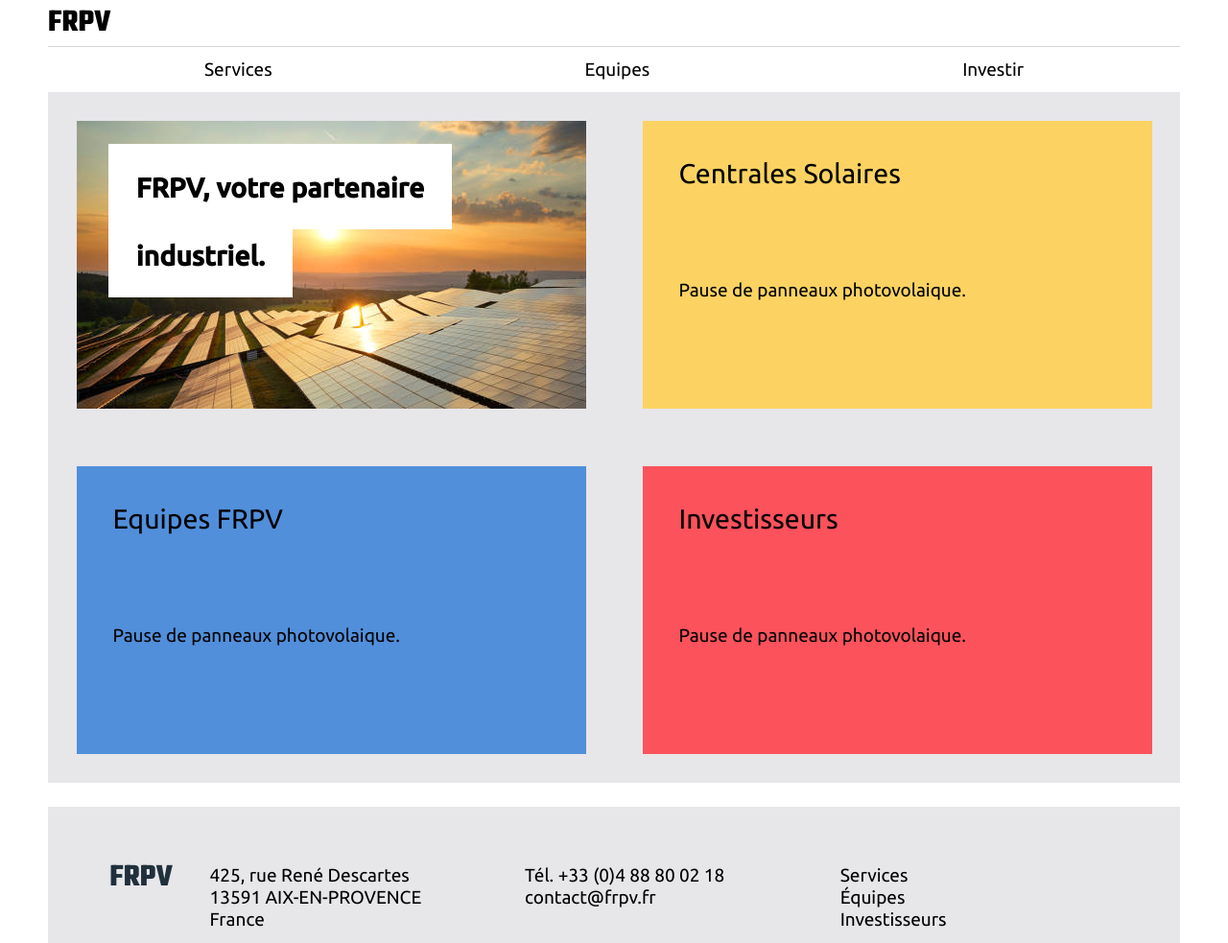
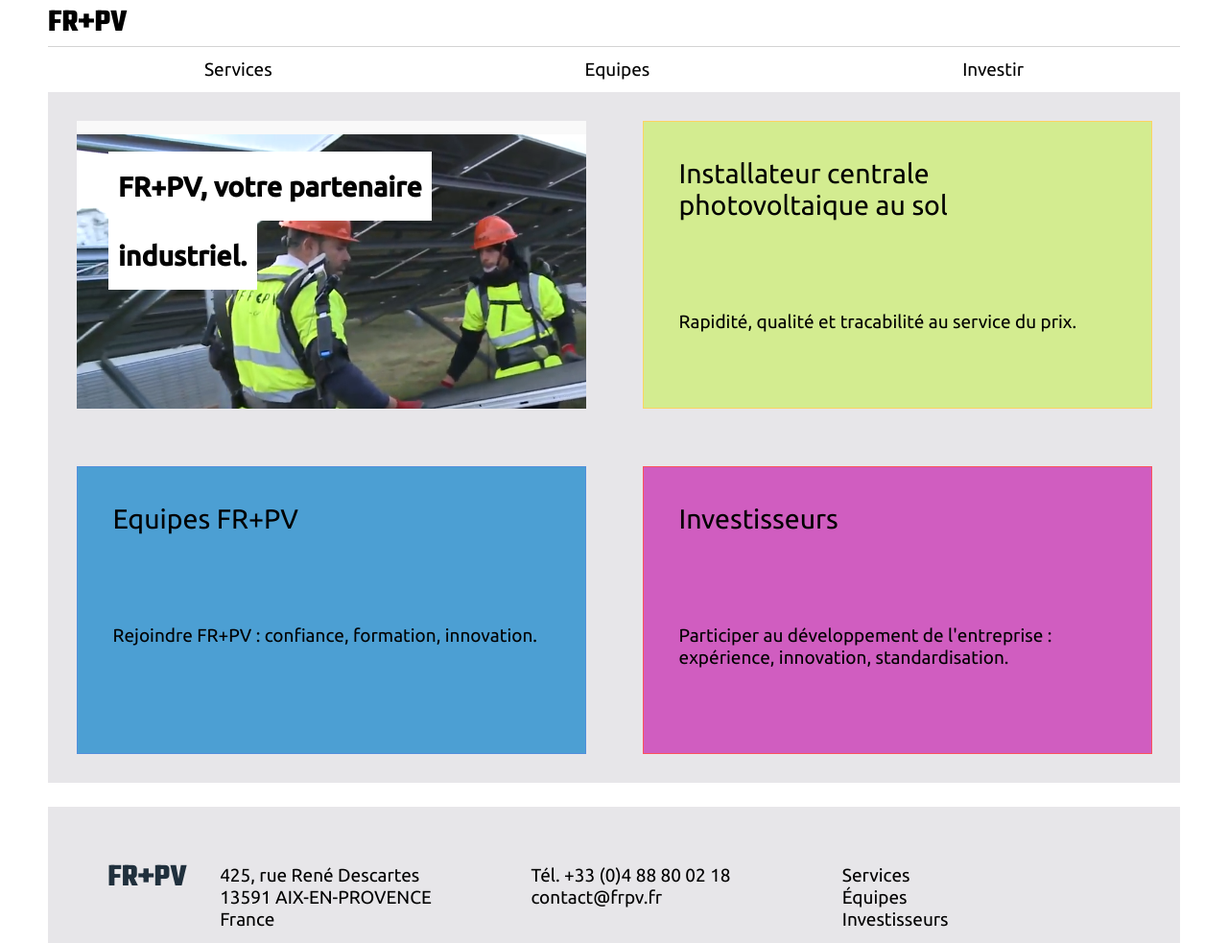
Before and after one commit to phylophyl/FRPV, a plain HTML site: page index.html in a window 1280 px wide. Shown: the top 983 px of the page at 96% size. Drawn offline with Linux system fonts and the light colour scheme; a web font is replaced by a local one.

Commit message:
modifications mineures

```diff
--- a/css/style.css
+++ b/css/style.css
@@ -42,6 +42,12 @@ header {
 
 }
 
+.fa-plus-square {
+font-size: 1.5rem;
+border: 2px black solid;
+border-radius: 50%;
+}
+
 nav > a:link, nav > a:visited {
   color: black;
 }
@@ -58,15 +64,15 @@ nav {
   border-bottom: 5px #4285f4 solid;
 }
 
-.menu-logo {
+/* .menu-logo {
   text-decoration: underline;
-}
+} */
 
 
 .hover:hover > a {
   color: #4285f4;
   cursor: pointer;
-  transition: color 0.5s;
+  transition: color 0.3s;
 }
 
 .barre {
@@ -106,17 +112,17 @@ footer {
 }
 
 .bleu {
-  background-color: #518fdb;
+  background-color: #4c9fd3;
   border: 1px #518fdb solid;
 }
 
 .jaune {
-  background-color: #fcd362;
+  background-color: #d3ec90;
   border: 1px #fcd362 solid;
 }
 
 .rouge {
-  background-color:#fb525c;
+  background-color:#d05dc0;
   border: 1px #fb525c solid;
 }
 
@@ -128,7 +134,7 @@ footer {
 
 .intro-main {
   background-color: #e7e6e9;
-  background-image: url("../images/solar.jpg");
+  background-image: url("../images/Capture\ d’écran\ du\ 2021-06-17\ 09-45-41.png");
   background-repeat: no-repeat;
   background-size: auto auto;
   object-fit: cover;
@@ -144,7 +150,7 @@ footer {
   padding: 7%;
 }
 
-span {
+.span-carte {
   background: rgba(255,255,255, 1);
   padding: 20px 10px;
   font-weight: 700;
--- a/index.html
+++ b/index.html
@@ -13,15 +13,17 @@
       href="https://fonts.googleapis.com/css2?family=Ubuntu:wght@400;500&display=swap"
       rel="stylesheet"
     />
+    <script src="https://kit.fontawesome.com/9b1bb6b9c7.js" crossorigin="anonymous"></script>
     <link rel="stylesheet" href="css/style.css" />
 
-    <title>FRPV entrerpise</title>
+
+    <!-- <title>FRPV entrerpise</title> -->
   </head>
   <body>
 
     <header>
         <div class="logo">
-          <a href="index.html" class="menu-logo">FRPV</a>
+          <a href="index.html" class="menu-logo">FR+PV</a>
         </div>
       </div>
 
@@ -37,8 +39,8 @@
       <div class="intro intro-main">
         <div class="intro-titre">
           <h2 class="carte-padding">
-            <span class="carte-padding">
-              FRPV, votre partenaire industriel.
+            <span class="span-carte">
+              FR+PV, votre partenaire industriel.
             </span>
           </h2>
         </div>
@@ -47,9 +49,9 @@
       <div class="intro jaune">
         <a href="services.html">
         <div class="service">
-          <h2 class="carte-padding">Centrales Solaires</h2>
+          <h2 class="carte-padding">Installateur centrale photovoltaique au sol</h2>
           <div class="text carte-padding">
-            <p>Pause de panneaux photovolaique.</p>
+            <p>Rapidité, qualité et tracabilité au service du prix.</p>
           </div>
           <div class="bouton"><i class="gg-chevron-double-right-o"></i></div>
         </div>
@@ -57,9 +59,9 @@
       </div>
       <div class="intro bleu">
         <div class="service">
-          <h2 class="carte-padding">Equipes FRPV</h2>
+          <h2 class="carte-padding">Equipes FR+PV</h2>
           <div class="text carte-padding">
-            <p>Pause de panneaux photovolaique.</p>
+            <p>Rejoindre FR+PV : confiance, formation, innovation.</p>
           </div>
           <div class="bouton"><i class="gg-chevron-double-right-o"></i></div>
         </div>
@@ -69,7 +71,7 @@
         <div class="service">
           <h2 class="carte-padding">Investisseurs</h2>
           <div class="text carte-padding">
-            <p>Pause de panneaux photovolaique.</p>
+            <p>Participer au développement de l'entreprise : expérience, innovation, standardisation.</p>
           </div>
           <div class="bouton"><i class="gg-chevron-double-right-o"></i></div>
         </div>
@@ -79,7 +81,7 @@
     </main>
 
     <footer>
-      <div class="footer_logo">FRPV</div>
+      <div class="footer_logo">FR+PV</div>
           <div class="footer_menu">
         <ul>
          <li>425, rue René Descartes</li>
```
Also changed, not shown: services.html (+9 -9 lines), images/.comments/solar.jpg.xml (added), images/Capture d’écran du 2021-06-17 09-45-41.png (added), images/jean-philippe-lendroit-min.webp (added), images/ouvrier-panneaux-solaires-2.png (added), images/ouvriers-chantier-panneaux-solaires.jpg (added), 1 other file.
